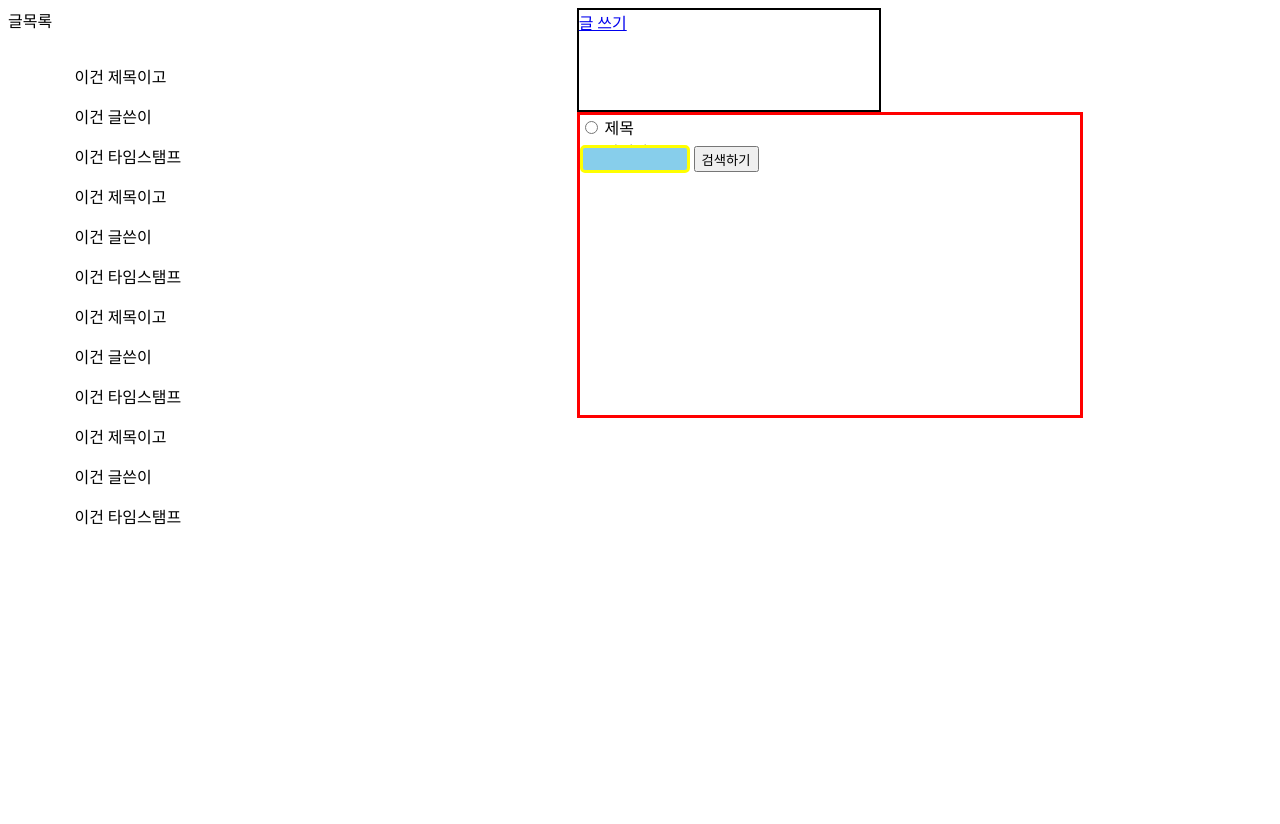
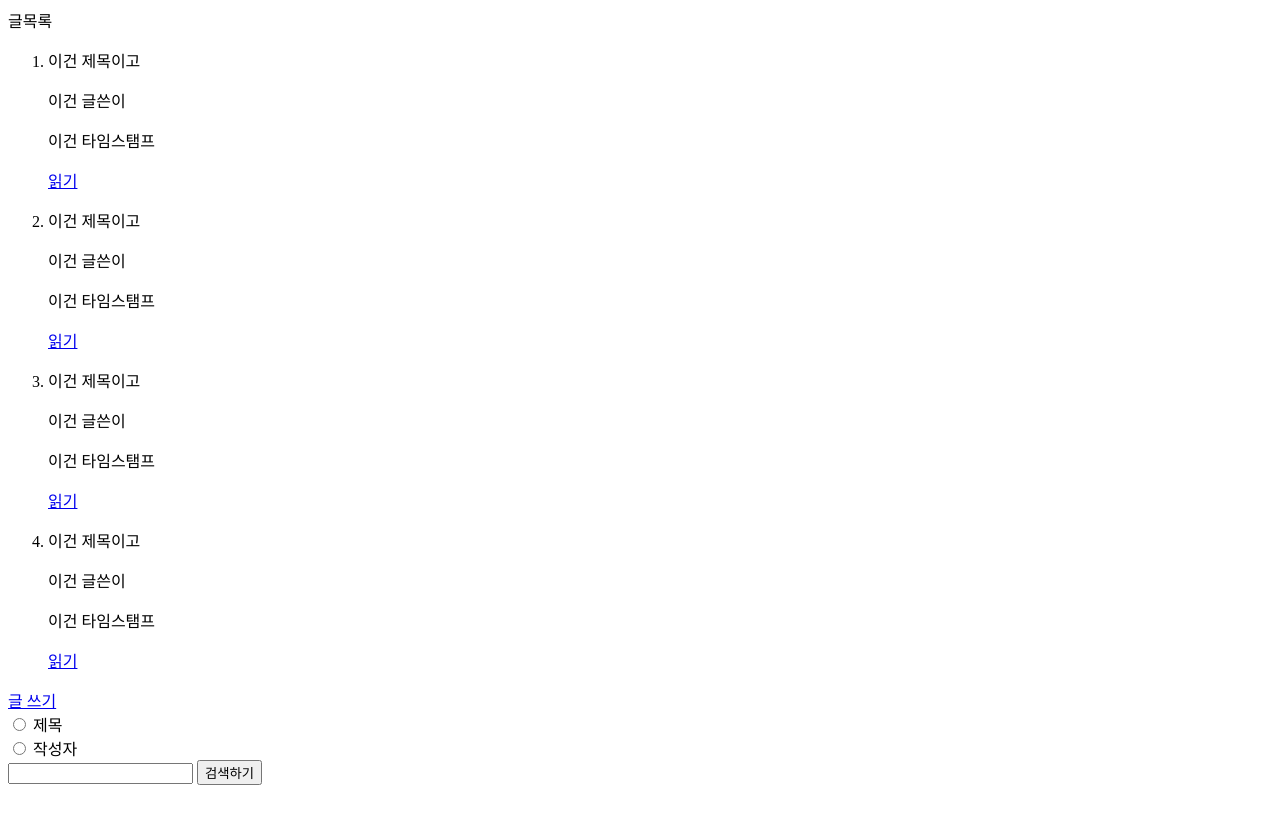
Before and after one commit to lopahn2/nodeJS_Study, a plain HTML site: page CRUD/html/list.html in a window 1280 px wide. After the commit the page ends 800 px from the top, so only its background shows below. Drawn offline with Linux system fonts and the light colour scheme; files that its build step writes are made by us from their sources.

Commit message:
2022.03.08 라우팅 기능만 대충 구현

```diff
--- a/CRUD/css/content.css
+++ /dev/null
@@ -1,42 +0,0 @@
-body {
-	display : flex;
-	flex-direction : column;
-}
-
-#top {
-
-	min-width : 800px;
-	width : 80%;
-	height : 90%;
-	margin : auto;
-}
-
-#title {
-	margin : 10px auto;
-	width : 500px;
-	height : 50px;
-	text-align : left;
-
-}
-
-#sub {
-	margin : 10px auto;
-	width : 500px;
-	height : 50px;
-	text-align : right;
-
-}
-
-#content {
-	width : 700px;
-	height: 700px;
-	border-radius : 30px;
-	border : 3px solid blue;
-	margin : auto auto;
-}
-
-#delBtn {
-	width : 100px;
-	height : 60px;
-	border : 2px solid black;
-}
--- a/CRUD/css/index.css
+++ /dev/null
@@ -1,34 +0,0 @@
-* {
-			font-family: 'Anton', sans-serif;
-}
-
-body {
-	display : flex;
-	flex-direction : row;
-
-}
-
-#title {
-	min-width : 500px;
-	width : 45%;
-	height : 80%;
-	margin : auto;
-}
-
-#btnContainer {
-	min-width : 500px;
-	width : 45%;
-	height : 80%;
-	margin : auto;
-}
-
-#startBtn {
-	display : block;
-	width : 300px;
-	height: 100px;
-	margin : auto;
-	border : 3px solid black;
-	background-color : white;
-	font-size : 50px;
-
-}
--- a/CRUD/css/list.css
+++ /dev/null
@@ -1,73 +0,0 @@
-* {
-			font-family: 'Anton', sans-serif;
-}
-
-body {
-	display : flex;
-	flex-direction : row;
-
-}
-
-#listContainer {
-	display : flex;
-	flex-direction : column;
-	min-width : 500px;
-	width : 45%;
-	min-height: 1000px;
-	height : 80%;
-
-}
-
-#listItems > li {
-	display : block;
-	min-width : 450px;
-	width : 90%;
-	min-height : 40px;
-	height : 10%;
-	margin : 10px auto;
-
-}
-
-#writeBtn {
-	width : 300px;
-	height : 100px;
-	display: block;
-	border : 2px solid black;
-	background-color : white;
-}
-
-#searchContainer {
-	width : 500px;
-	height : 300px;
-	border : 3px solid red;
-	background-color : white;
-	display : flex;
-	flex-direction : column;
-}
-
-#radioBox {
-	width : 100px;
-	height : 30px;
-
-}
-
-#textBox {
-	width : 300px;
-	height : 50px;
-}
-
-#searchContent {
-	width : 100px;
-	height : 20px;
-	border-radius : 5px;
-	border : 3px solid black;
-	background-color : grey;
-}
-
-#searchContent {
-	width : 100px;
-	height : 20px;
-	border-radius : 5px;
-	border : 3px solid yellow;
-	background-color : skyblue;
-}
--- a/CRUD/css/write.css
+++ /dev/null
@@ -1,32 +0,0 @@
-body {
-	display : flex;
-	flex-direction : row;
-}
-
-#userInfo {
-	width : 30%;
-	min-width: 300px;
-	height : 40%;
-	min-height: 400px;
-	border: 2px solid red;
-}
-
-.userInfoInput {
-	width : 250px;
-	height: 50px;
-	margin : 10px auto;
-	border-radius : 10px;
-	border : 2px solid skyblue;
-}
-
-#contentContainer {
-	width : 65%;
-	min-width : 650px;
-	height: 90%;
-	min-height: 900px;
-}
-
-#contents {
-	width : 100%;
-	height : 100%;
-}
--- a/CRUD/html/list.html
+++ b/CRUD/html/list.html
@@ -3,10 +3,6 @@
 <head>
 	<title>Basic-CRUD-Blog</title>
 	<meta charset="utf-8">
-	<link rel="stylesheet" type="text/css" href="css/list.css">
-	<link rel="preconnect" href="https://fonts.googleapis.com">
-	<link rel="preconnect" href="https://fonts.gstatic.com" crossorigin>
-	<link href="https://fonts.googleapis.com/css2?family=Anton&display=swap" rel="stylesheet">
 </head>
 <body>
 	<div id = "listContainer">
@@ -14,15 +10,15 @@
 			글목록
 		</div>
 		<ol id = "listItems">
-			<li><p class = "title">이건 제목이고</p><p class = "author">이건 글쓴이</p><p class = "timeStamp">이건 타임스탬프</p></li>
-			<li><p class = "title">이건 제목이고</p><p class = "author">이건 글쓴이</p><p class = "timeStamp">이건 타임스탬프</p></li>
-			<li><p class = "title">이건 제목이고</p><p class = "author">이건 글쓴이</p><p class = "timeStamp">이건 타임스탬프</p></li>
-			<li><p class = "title">이건 제목이고</p><p class = "author">이건 글쓴이</p><p class = "timeStamp">이건 타임스탬프</p></li>
+			<li><p class = "title">이건 제목이고</p><p class = "author">이건 글쓴이</p><p class = "timeStamp">이건 타임스탬프</p><a href = "/content.html">읽기</a></li>
+			<li><p class = "title">이건 제목이고</p><p class = "author">이건 글쓴이</p><p class = "timeStamp">이건 타임스탬프</p><a href = "/content.html">읽기</a></li>
+			<li><p class = "title">이건 제목이고</p><p class = "author">이건 글쓴이</p><p class = "timeStamp">이건 타임스탬프</p><a href = "/content.html">읽기</a></li>
+			<li><p class = "title">이건 제목이고</p><p class = "author">이건 글쓴이</p><p class = "timeStamp">이건 타임스탬프</p><a href = "/content.html">읽기</a></li>
 		</ol>
 	</div>
 
 	<div id = "btnContainer">
-		<a href = "write.html" id = "writeBtn">글 쓰기</a>
+		<a href = "/write.html" id = "writeBtn">글 쓰기</a>
 		<div id = "searchContainer">
 			<div id = "radioBox">
 				<input type="radio" class="titleSelect" name="search" value="title">
@@ -32,7 +28,7 @@
 			</div>
 			<div id = "textBox">
 				<input type="text" id = "searchContent">
-				<button id = "searchBtn">검색하기</button>
+				<a href = "/content.html"><button id = "searchBtn">검색하기</button></a>
 			</div>
 
 		</div>
```
Also changed, not shown: CRUD/html/content.html (+2 -7 lines), CRUD/html/index.html (+8 -18 lines), CRUD/html/write.html (+2 -4 lines), CRUD/main.js (added, +40 -0 lines), test/main.js (added, +35 -0 lines), test/test.html (added, +11 -0 lines), 1 other file.
